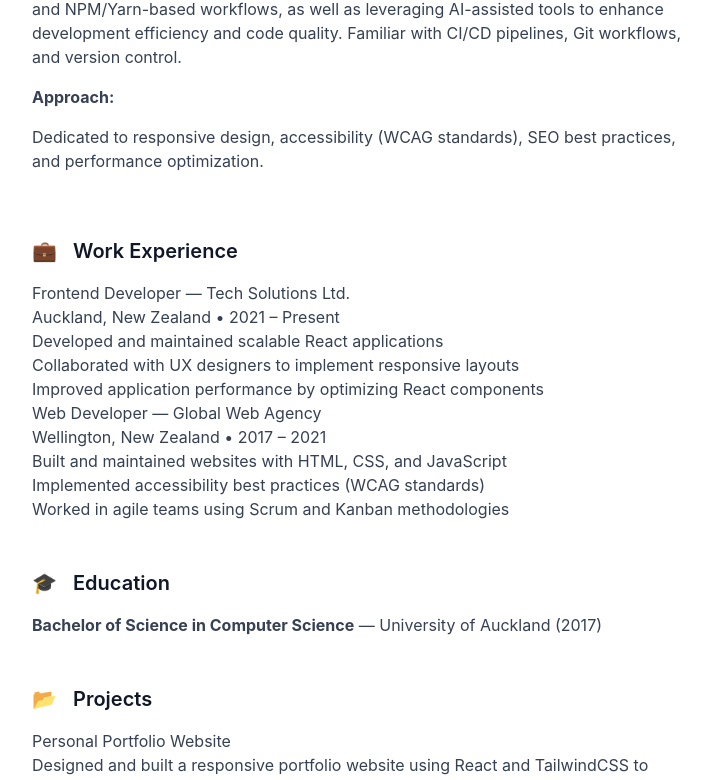
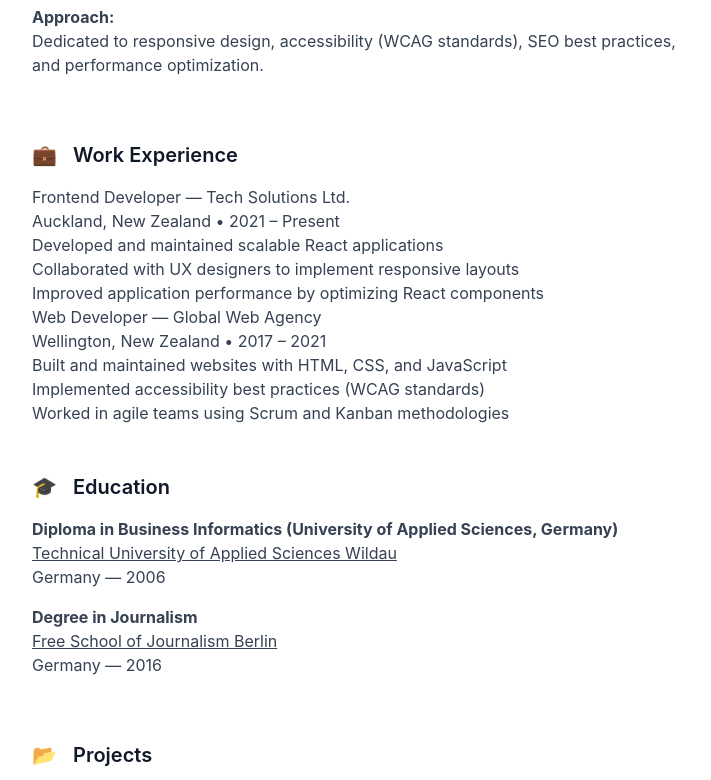
Before and after one commit to anszu/react_cv_2025, a React (Vite) app: page / in a window 1280 px wide. Shown: the part 1176-1956 px from the top of the page, without its empty margins (272-983 px from the left). Built offline with nearby package versions, Linux system fonts and the light colour scheme; no server answers.

Commit message:
(#26) Add Education

```diff
--- a/src/Content/Education.tsx
+++ b/src/Content/Education.tsx
@@ -1,12 +1,40 @@
+import React from 'react';
 import type { ContentType } from 'src/Data/types/ContentData';
 type EducationData = ContentType['education'];
 
-export const Education = ({ data }: { data: EducationData }) => (
-    <section>
-        {data.map((edu, i) => (
-            <div key={`${edu.school}-${i}`}>
-                <strong>{edu.degree}</strong> — {edu.school} ({edu.year})
-            </div>
-        ))}
-    </section>
-);
+export const Education = React.memo(({ data }: { data: EducationData }) => {
+    if (!data || data.length === 0) return null;
+
+    return (
+        <ul>
+            {data.filter(Boolean).map((edu, i) => (
+                <li key={`edu-${i}`} className="mb-4">
+                    <strong>{edu.degree}</strong>
+                    {edu.link ? (
+                        <a
+                            className="block underline hover:text-blue-500 hover:no-underline"
+                            href={edu.link}
+                            target="_blank"
+                            rel="noopener noreferrer"
+                        >
+                            {edu.school}
+                        </a>
+                    ) : (
+                        <p>{edu.school}</p>
+                    )}
+                    <p>
+                        {edu.location}
+                        {edu.year && (
+                            <>
+                                {edu.location && ' — '}
+                                <time dateTime={`${edu.year}-01-01`}>
+                                    {edu.year}
+                                </time>
+                            </>
+                        )}
+                    </p>
+                </li>
+            ))}
+        </ul>
+    );
+});
--- a/src/Content/Skills.tsx
+++ b/src/Content/Skills.tsx
@@ -5,7 +5,7 @@
     <div>
         {data?.map((item, index) => (
             <div key={index} className="mb-4">
-                <h3 className="mb-4 font-bold">{item.label}:</h3>
+                <h3 className="font-bold">{item.label}:</h3>
                 <p>{item.text}</p>
             </div>
         ))}
--- a/src/Data/json/content_anikaszuppa.json
+++ b/src/Data/json/content_anikaszuppa.json
@@ -67,9 +67,18 @@
     ],
     "education": [
         {
-            "school": "University of Auckland",
-            "degree": "Bachelor of Science in Computer Science",
-            "year": "2017"
+            "school": "Technical University of Applied Sciences Wildau",
+            "location": "Germany",
+            "link": "https://www.th-wildau.de/",
+            "degree": "Diploma in Business Informatics (University of Applied Sciences, Germany)",
+            "year": "2006"
+        },
+        {
+            "school": "Free School of Journalism Berlin",
+            "location": "Germany",
+            "link": "https://www.freie-journalistenschule.de/",
+            "degree": "Degree in Journalism",
+            "year": "2016"
         }
     ],
     "projects": [
--- a/src/Data/types/ContentData.ts
+++ b/src/Data/types/ContentData.ts
@@ -23,6 +23,8 @@
         school: string;
         degree: string;
         year: string;
+        link: string;
+        location: string;
     }[];
     projects: {
         name: string;
--- a/src/Data/types/SectionData.ts
+++ b/src/Data/types/SectionData.ts
@@ -4,7 +4,6 @@
     | 'heading'
     | 'contact'
     | 'summary'
-    | 'tldr'
     | 'experience'
     | 'education'
     | 'skills'
--- a/src/Sections/Section.tsx
+++ b/src/Sections/Section.tsx
@@ -5,7 +5,7 @@
     const iconElement = icon ? <div className="mr-4">{icon}</div> : null;
 
     return (
-        <div key={id}>
+        <section key={id}>
             <div className="text-xl font-semibold mb-4 flex text-gray-900">
                 {iconElement}
                 <h2>{title}</h2>
@@ -13,6 +13,6 @@
             <div className="text-gray-700">
                 <Content contentId={id} />
             </div>
-        </div>
+        </section>
     );
 };
--- a/src/Sections/Sections.tsx
+++ b/src/Sections/Sections.tsx
@@ -6,7 +6,7 @@
     const { data } = useData<SectionData>(
         'src/Data/json/sections_anikaszuppa.json',
     );
-    console.log('Sections data:', data);
+
     if (!data) return null;
 
     return (
--- a/src/mocks/handlers.ts
+++ b/src/mocks/handlers.ts
@@ -53,8 +53,19 @@
             education: [
                 {
                     school: 'University of Example',
+                    location: 'Germany',
+                    link: 'https://www.example.com',
                     degree: 'MSc Computer Science',
                     year: '2017',
+                },
+                {
+                    school: 'Institute of Sample Studies',
+                    degree: 'BSc Information Technology',
+                    year: '2020',
+                },
+                {
+                    degree: 'PhD Data Science',
+                    location: 'Austria',
                 },
             ],
             projects: [
```
Also changed, not shown: 1 other file (tests, documents, lock files or other folders).
